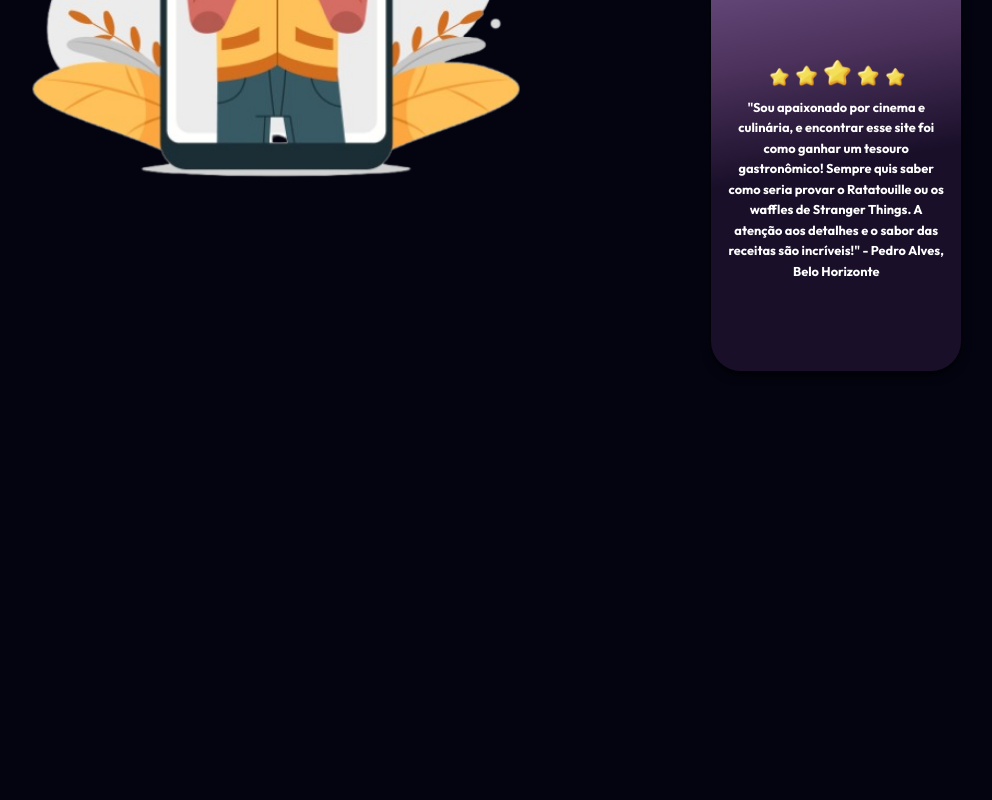
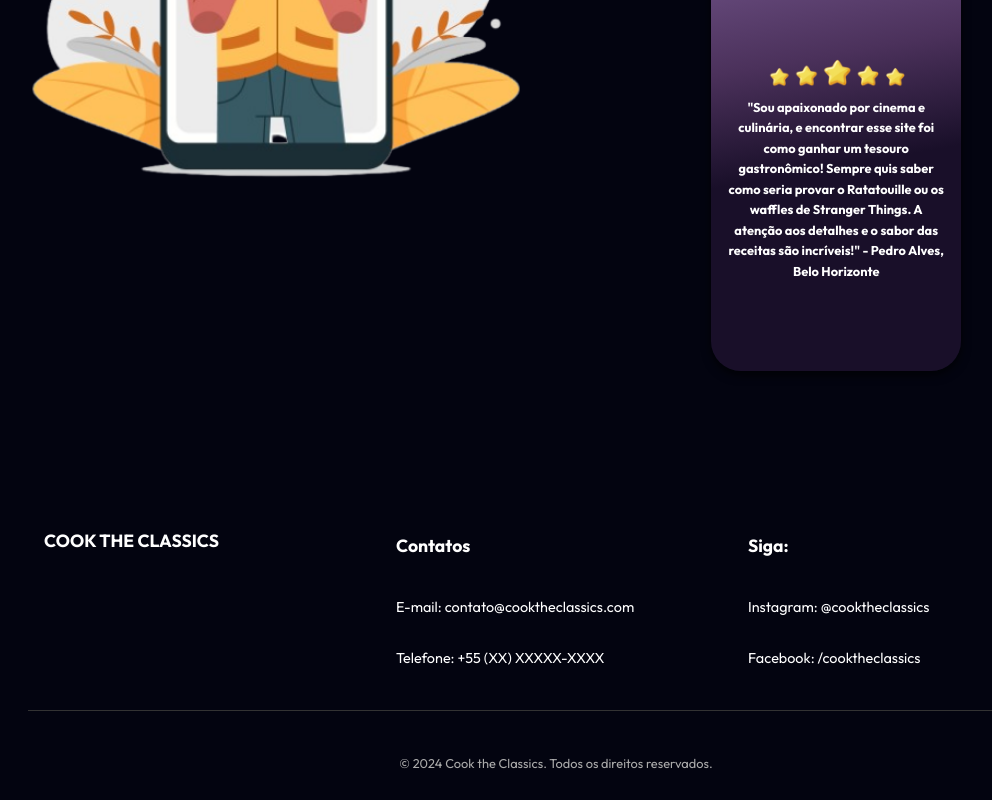
Before and after one commit to Sarocy/7days-of-code-react, a React (Create React App) app: page / in a window 1280 px wide. Shown: the part 2673-3473 px from the top of the page, without its empty margins (116-1108 px from the left). Before the commit the page ends 3076 px from the top, so only its background shows below. Built offline with nearby package versions, Linux system fonts and the light colour scheme.

Commit message:
Sessão 5

```diff
--- a/src/App.css
+++ b/src/App.css
@@ -48,7 +48,7 @@ body {
   width: 28vw;
   height: 28vw;
   background-color: #8CC5CF;
-  bottom: 290vh;
+  bottom: 370vh;
   right: -20vw;
 }
 
@@ -56,7 +56,7 @@ body {
   width: 28vw;
   height: 28vw;
   background-color: #7B7B7F;
-  bottom: 220vh;
+  bottom: 300vh;
   right: 70vw;
 }
 
@@ -64,7 +64,7 @@ body {
   width: 28vw;
   height: 28vw;
   background-color: #2F1A41;
-  bottom: 110vh;
+  bottom: 190vh;
   right: -15vw;
 }
 
@@ -72,6 +72,6 @@ body {
   width: 28vw;
   height: 28vw;
   background-color: #A07EB9;
-  bottom: 110vh;
+  bottom: 190vh;
   right: 90vw;
 }
--- a/src/App.js
+++ b/src/App.js
@@ -4,6 +4,7 @@ import MainSection from "./components/MainSection";
 import AboutSection from "./components/AboutSection";
 import RecipesSection from "./components/RecipesSection";
 import TestimonialsSection from "./components/TestimonialsSection";
+import Footer from "./components/Footer";
 import './App.css';
 
 function App() {
@@ -23,6 +24,7 @@ function App() {
         <AboutSection />
         <RecipesSection />
         <TestimonialsSection />
+        <Footer />
       </>
     </div>
   );
--- /dev/null
+++ b/src/assets/styles/Footer.css
@@ -0,0 +1,37 @@
+.footer {
+    color: #ffffff;
+    margin: 3rem 3rem 0 7rem;
+    padding: 3rem 2rem 0 2rem;
+    font-size: 0.9rem;
+}
+
+.footer-container {
+    display: flex;
+    justify-content: space-between;
+    align-items: flex-start;
+    margin-bottom: 1.5rem;
+}
+
+.footer-section {
+    flex: 1;
+    margin: 0 1rem;
+}
+
+.footer-section h3,
+.footer-section h4 {
+    margin-bottom: 0.8rem;
+    font-size: 1.1rem;
+    font-weight: bold;
+}
+
+.footer-section p {
+    margin: 0.2rem 0;
+}
+
+.footer-bottom {
+    text-align: center;
+    border-top: 1px solid #333;
+    padding-top: 1rem;
+    font-size: 0.8rem;
+    color: #aaa;
+}
--- /dev/null
+++ b/src/components/Footer.js
@@ -0,0 +1,32 @@
+import React from "react";
+import "../assets/styles/Footer.css";
+
+const Footer = () => {
+  return (
+    <footer className="footer">
+      <div className="footer-container">
+        <div className="footer-section brand">
+          <h3>COOK THE CLASSICS</h3>
+        </div>
+
+        <div className="footer-section contacts">
+          <h4>Contatos</h4>
+          <p>E-mail: contato@cooktheclassics.com</p>
+          <p>Telefone: +55 (XX) XXXXX-XXXX</p>
+        </div>
+
+        <div className="footer-section social">
+          <h4>Siga:</h4>
+          <p>Instagram: @cooktheclassics</p>
+          <p>Facebook: /cooktheclassics</p>
+        </div>
+      </div>
+
+      <div className="footer-bottom">
+        <p>© 2024 Cook the Classics. Todos os direitos reservados.</p>
+      </div>
+    </footer>
+  );
+};
+
+export default Footer;
```
